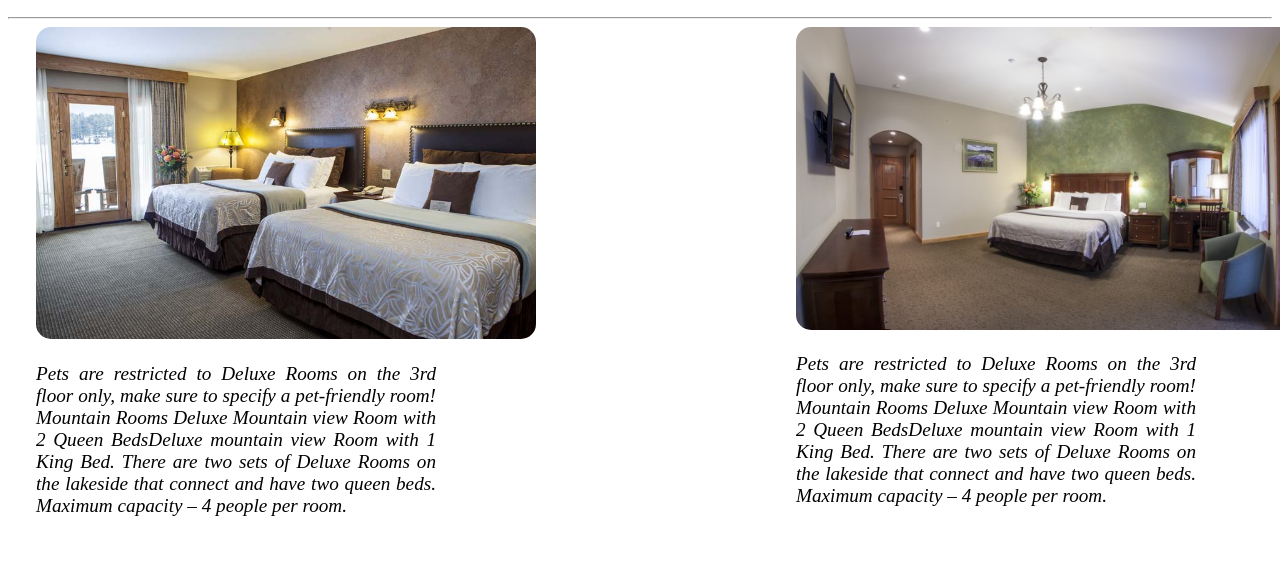
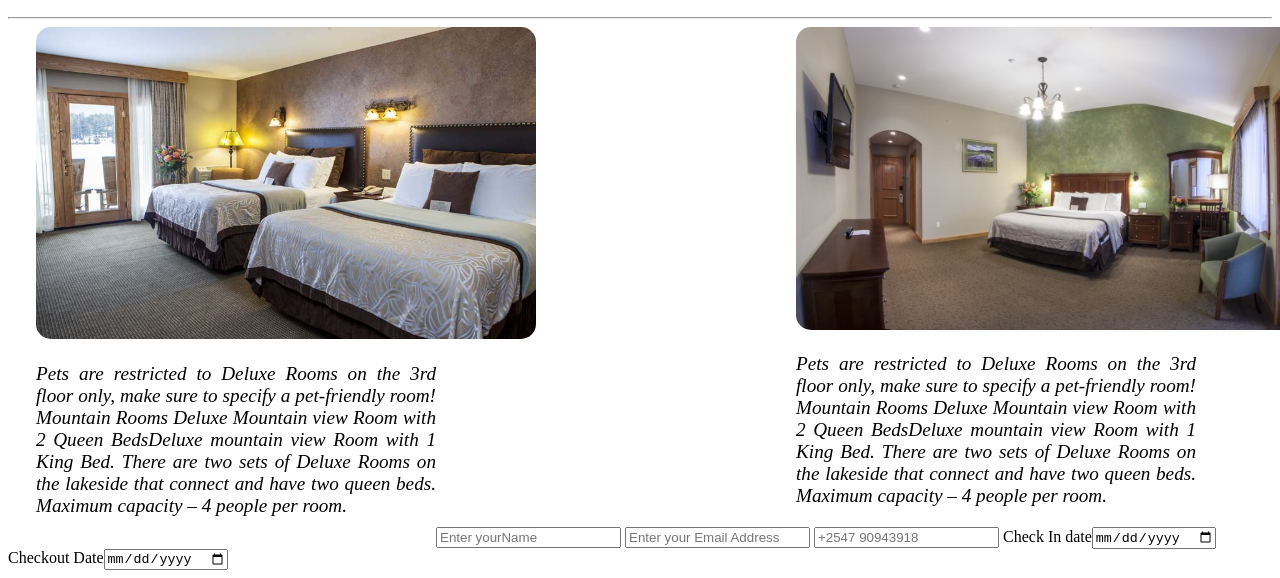
Before and after one commit to frank7841/Chalbi-Resort, a plain HTML site: page index.html in a window 1280 px wide. Shown: the part 540-1118 px from the top of the page. Before the commit the page ends 1076 px from the top, so only its background shows below. Drawn offline with Linux system fonts and the light colour scheme.

Commit message:
added contact us form

```diff
--- a/index.html
+++ b/index.html
@@ -36,5 +36,15 @@
                 </div>
             </div>
         </section>
+        <section class="contactus-section">
+            <form>
+                <input type="text"  placeholder="Enter yourName">
+                <input type="email" placeholder= "Enter your Email Address">
+                <input type="tel"  placeholder="+2547 90943918">
+                <lable>Check In date</lable><input type="date" value="checkin">
+                <labele>Checkout Date</labele><input type="date" value="Checkout">
+            </form>
+
+        </section>
     </body>
 </html>
```
